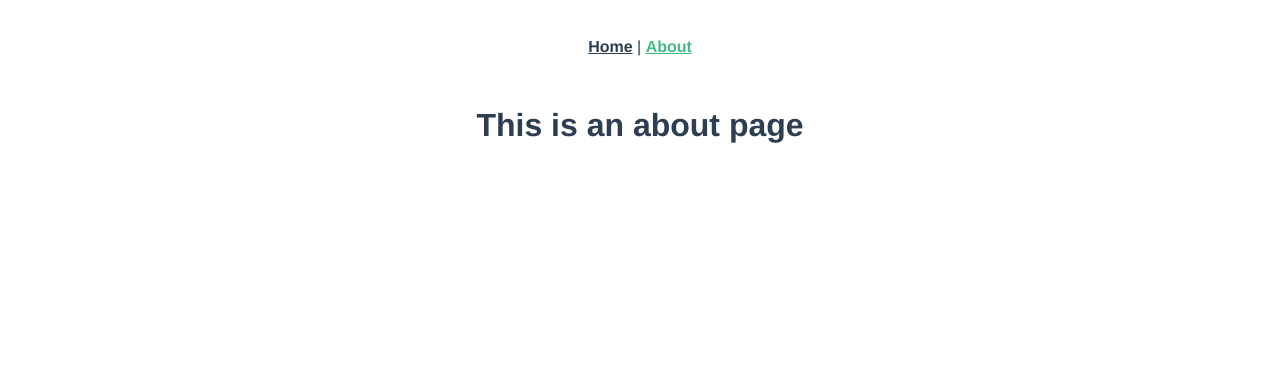
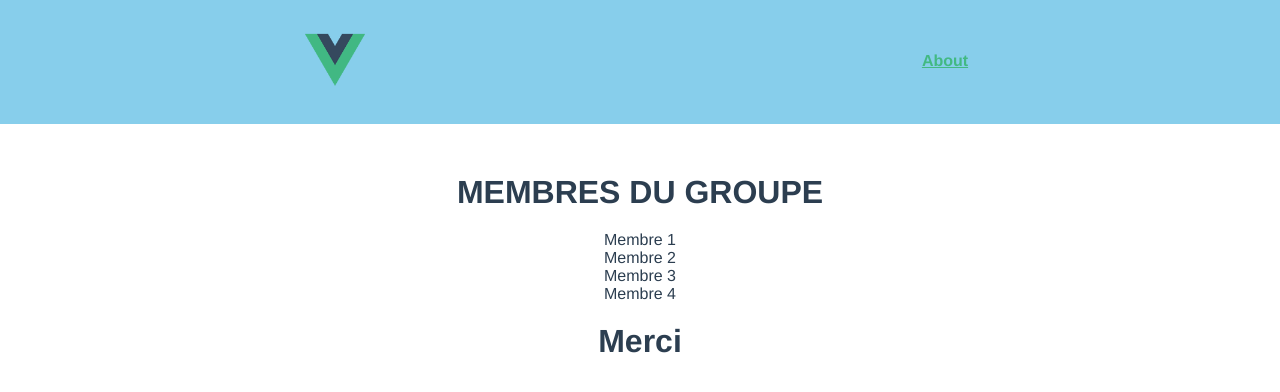
Before and after one commit to aurelggd/lastVue, a Vue app: page /about in a window 1280 px wide. Shown: the top 392 px of the page. Built offline with nearby package versions, Linux system fonts and the light colour scheme.

Commit message:
About and Homepage

```diff
--- a/public/index.html
+++ b/public/index.html
@@ -14,4 +14,12 @@
     <div id="app"></div>
     <!-- built files will be auto injected -->
   </body>
+
+  <style>
+    * {
+      margin: 0;
+      padding: 0;
+      box-sizing: border-box;
+    }
+  </style>
 </html>
--- a/src/App.vue
+++ b/src/App.vue
@@ -1,7 +1,11 @@
 <template>
   <nav>
-    <router-link to="/">Home</router-link> |
-    <router-link to="/about">About</router-link>
+    <div class="logo">
+      <img alt="Vue logo" src="./assets/logo.png">
+    </div>
+    <div class="routes">
+      <router-link to="/about">About</router-link>
+    </div>
   </nav>
   <router-view/>
 </template>
@@ -16,12 +20,27 @@
 }
 
 nav {
+  background-color: skyblue;
   padding: 30px;
+  display: grid;
+  grid-template-columns: 1fr 1fr;
+}
+
+nav img {
+  width: 60px;
+}
+
+.routes {
+  line-height: 60px;
 }
 
 nav a {
+  line-height: 1.5;
+  display: inline-block;
+  vertical-align: middle;
   font-weight: bold;
   color: #2c3e50;
+  margin: 0px 20px;
 }
 
 nav a.router-link-exact-active {
--- a/src/components/HelloWorld.vue
+++ b/src/components/HelloWorld.vue
@@ -1,33 +1,6 @@
 <template>
   <div class="hello">
     <h1>{{ msg }}</h1>
-    <p>
-      For a guide and recipes on how to configure / customize this project,<br>
-      check out the
-      <a href="https://cli.vuejs.org" target="_blank" rel="noopener">vue-cli documentation</a>.
-    </p>
-    <h3>Installed CLI Plugins</h3>
-    <ul>
-      <li><a href="https://github.com/vuejs/vue-cli/tree/dev/packages/%40vue/cli-plugin-babel" target="_blank" rel="noopener">babel</a></li>
-      <li><a href="https://github.com/vuejs/vue-cli/tree/dev/packages/%40vue/cli-plugin-router" target="_blank" rel="noopener">router</a></li>
-      <li><a href="https://github.com/vuejs/vue-cli/tree/dev/packages/%40vue/cli-plugin-eslint" target="_blank" rel="noopener">eslint</a></li>
-    </ul>
-    <h3>Essential Links</h3>
-    <ul>
-      <li><a href="https://vuejs.org" target="_blank" rel="noopener">Core Docs</a></li>
-      <li><a href="https://forum.vuejs.org" target="_blank" rel="noopener">Forum</a></li>
-      <li><a href="https://chat.vuejs.org" target="_blank" rel="noopener">Community Chat</a></li>
-      <li><a href="https://twitter.com/vuejs" target="_blank" rel="noopener">Twitter</a></li>
-      <li><a href="https://news.vuejs.org" target="_blank" rel="noopener">News</a></li>
-    </ul>
-    <h3>Ecosystem</h3>
-    <ul>
-      <li><a href="https://router.vuejs.org" target="_blank" rel="noopener">vue-router</a></li>
-      <li><a href="https://vuex.vuejs.org" target="_blank" rel="noopener">vuex</a></li>
-      <li><a href="https://github.com/vuejs/vue-devtools#vue-devtools" target="_blank" rel="noopener">vue-devtools</a></li>
-      <li><a href="https://vue-loader.vuejs.org" target="_blank" rel="noopener">vue-loader</a></li>
-      <li><a href="https://github.com/vuejs/awesome-vue" target="_blank" rel="noopener">awesome-vue</a></li>
-    </ul>
   </div>
 </template>
 
--- a/src/views/AboutView.vue
+++ b/src/views/AboutView.vue
@@ -1,5 +1,22 @@
 <template>
   <div class="about">
-    <h1>This is an about page</h1>
+    <h1> MEMBRES DU GROUPE </h1>
+
+    <p> Membre 1 </p>
+    <p> Membre 2 </p>
+    <p> Membre 3 </p>
+    <p> Membre 4 </p>
+
+    <h1> Merci </h1>
+
   </div>
 </template>
+
+<style scoped>
+.about {
+  margin: 50px 0px;
+}
+.about h1 {
+  margin: 20px 0px;
+}
+</style>
--- a/src/views/HomeView.vue
+++ b/src/views/HomeView.vue
@@ -1,6 +1,5 @@
 <template>
   <div class="home">
-    <img alt="Vue logo" src="../assets/logo.png">
     <HelloWorld msg="Welcome to Your Vue.js App"/>
   </div>
 </template>
```
